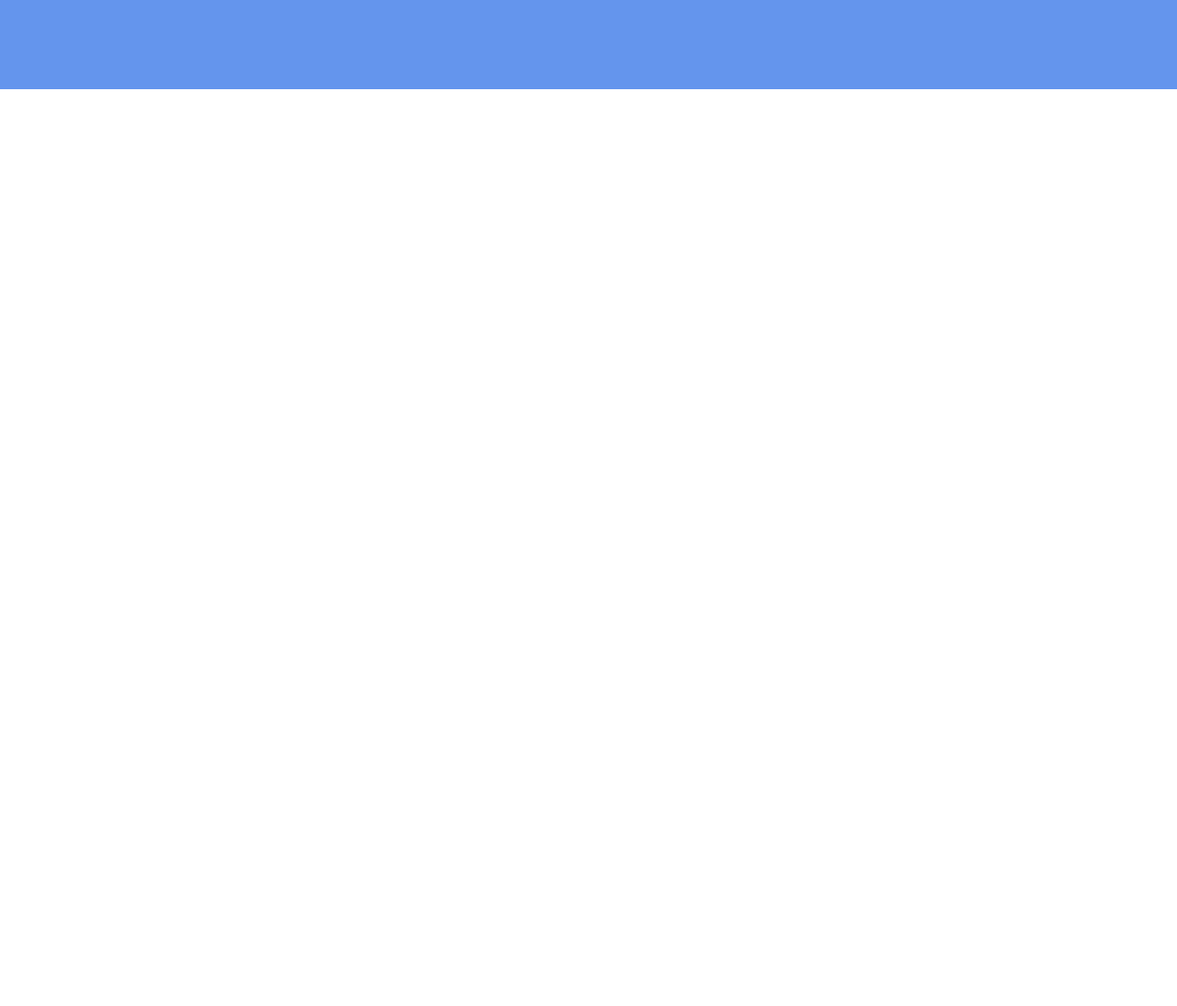
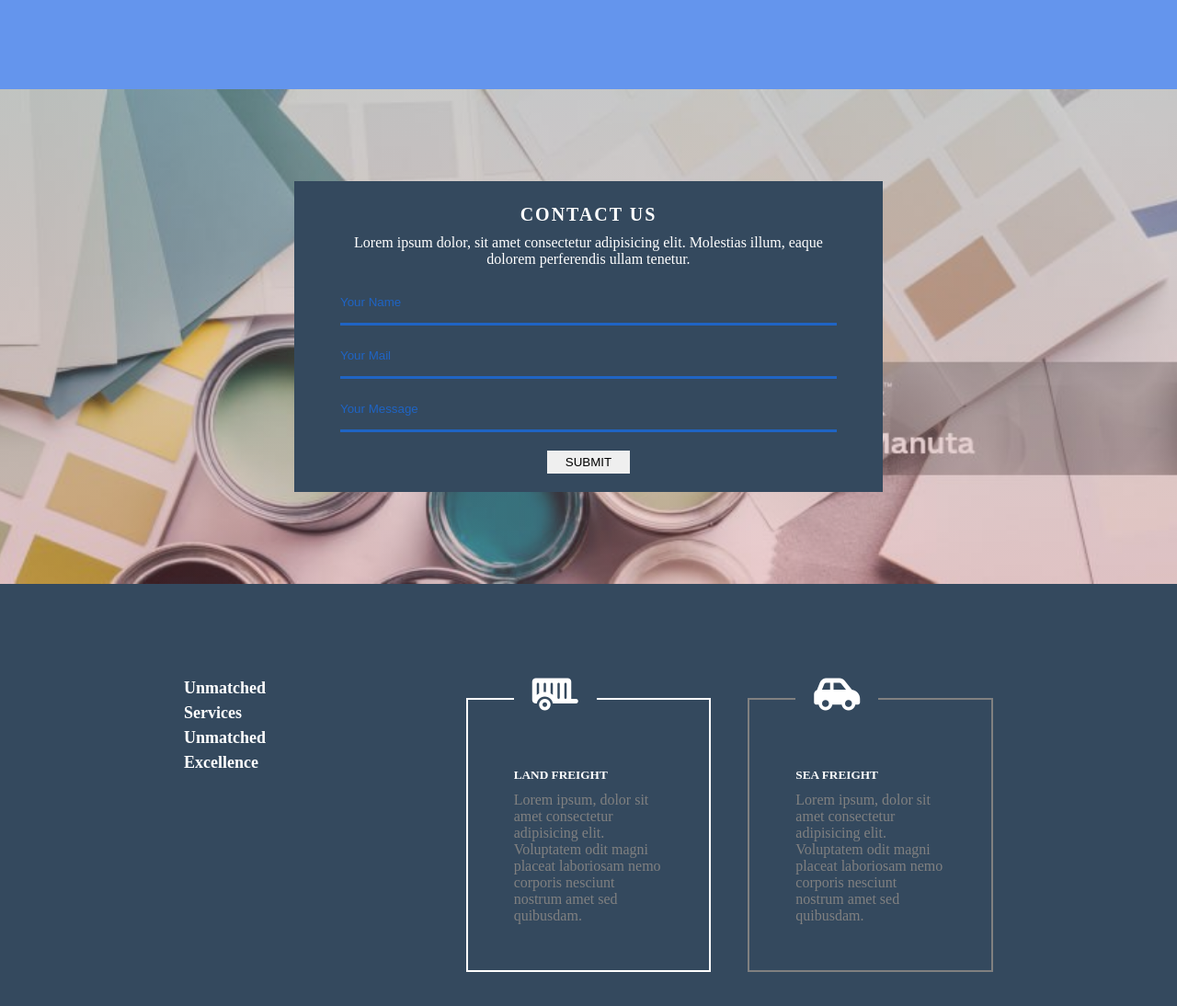
Before and after one commit to codingshikhbo/first-responsible-website, a plain HTML site: page index.html in a window 1280 px wide. Shown: the part 3175-4269 px from the top of the page at 92% size. Before the commit the page ends 3272 px from the top, so only its background shows below. Drawn offline with Linux system fonts and the light colour scheme.

Commit message:
contact match

```diff
--- a/index.html
+++ b/index.html
@@ -139,6 +139,52 @@
                 </div>
             </div>
         </section>
+        <!-- fifth contact section  -->
+        <section id="contact-section">
+            <form>
+                <h2>CONTACT US</h2>
+                <p>Lorem ipsum dolor, sit amet consectetur adipisicing elit. Molestias illum, eaque dolorem perferendis ullam tenetur.</p>
+                <input class="form-input" type="text" placeholder="Your Name">
+                <input class="form-input" type="email" placeholder="Your Mail">
+                <input class="form-input" type="text" placeholder="Your Message">
+                <input class="form-btn" type="button" value="SUBMIT">
+            </form>
+
+        </section>
+        <!-- match area section start  -->
+        <section class="match-section">
+            <div class="match-area-parent">
+                <div class="first-single-match">
+                    <h2>Unmatched <br> Services <br> Unmatched <br> Excellence</h2>
+                </div>
+                <fieldset class="single-match">
+                    <legend><i class="fas fa-trailer"></i></legend>
+                    <h5>LAND FREIGHT</h5>
+                    <P>Lorem ipsum, dolor sit amet consectetur adipisicing elit. Voluptatem odit magni placeat laboriosam nemo corporis nesciunt nostrum amet sed quibusdam.</P>
+                </fieldset>
+                <fieldset class="single-match">
+                    <legend><i class="fas fa-car-side"></i></legend>
+                    <h5>SEA FREIGHT</h5>
+                    <P>Lorem ipsum, dolor sit amet consectetur adipisicing elit. Voluptatem odit magni placeat laboriosam nemo corporis nesciunt nostrum amet sed quibusdam.</P>
+                </fieldset>
+                <fieldset class="single-match">
+                    <legend><i class="fas fa-plane-departure"></i></legend>
+                    <h5>AIR FREIGHT</h5>
+                    <P>Lorem ipsum, dolor sit amet consectetur adipisicing elit. Voluptatem odit magni placeat laboriosam nemo corporis nesciunt nostrum amet sed quibusdam.</P>
+                </fieldset>
+                <fieldset class="single-match">
+                    <legend><i class="fas fa-paper-plane"></i></legend>
+                    <h5>FROJECT CARCO</h5>
+                    <P>Lorem ipsum, dolor sit amet consectetur adipisicing elit. Voluptatem odit magni placeat laboriosam nemo corporis nesciunt nostrum amet sed quibusdam.</P>
+                </fieldset>
+                <fieldset class="single-match">
+                    <legend><i class="fas fa-truck"></i></legend>
+                    <h5>SHIPPING AGENCY</h5>
+                    <P>Lorem ipsum, dolor sit amet consectetur adipisicing elit. Voluptatem odit magni placeat laboriosam nemo corporis nesciunt nostrum amet sed quibusdam.</P>
+                </fieldset>
+            </div>
+
+        </section>
 
     </main>
 
--- a/style.css
+++ b/style.css
@@ -258,6 +258,98 @@ header{
     margin: 10px 0;
     display: inline-block;
 }
+/* fourth advice section end  */
+#contact-section{
+    background-image: linear-gradient(rgba(128, 128, 128, 0.356), rgba(205, 92, 92, 0.281)), url("images/istock-photo.jpg");
+    background-repeat: no-repeat;
+    background-position: center center;
+    background-size: cover;
+    padding: 100px 0;
+}
+form{
+    background-color: #34495e;
+    width: 50%;
+    margin: 0 auto;
+    padding: 20px 50px;
+}
+form h2{
+    text-align: center;
+    font-size: 20px;
+    padding: 5px 0;
+    letter-spacing: 0.1em;
+    color: white;
+
+}
+form p{
+    text-align: center;
+    padding: 5px;
+    color: white;
+}
+form .form-input{
+    display: block;
+    padding: 15px 0;
+    margin: 10px 0;
+    width: 100%;
+    border: none;
+    background: none;
+    border-bottom: 3px solid #1F64C4;
+    font-size: 1;
+
+}
+form .form-input::placeholder{
+    color: #1F64C4;
+}
+form .form-btn{
+    display: block;
+    margin: 0 auto;
+    margin-top: 20px;
+    padding: 5px 20px;
+    border: none;
+}
+form .form-btn:hover{
+    background-color: green;
+    border: 2px solid yellow;
+    border-radius: 5px;
+    color: white;
+}
+/* match area section start  */
+.match-section{
+    background-color: #34495e;
+
+}
+.match-area-parent{
+    display: grid;
+    grid-template-columns: repeat(3, 1fr);
+    margin-left: 200px;
+    margin-right: 200px;
+    padding: 100px 0;
+    gap: 40px;
+}
+.first-single-match h2{
+    font-size: 18px;
+    color: white;
+    line-height: 1.5;
+}
+.single-match{
+    padding: 50px;
+    border: 2px solid grey;
+}
+.single-match i{
+    font-size: 40px;
+    padding: 0 20px 10px 20px;
+    color: white;
+}
+.single-match P{
+    color: grey;
+}
+.single-match h5{
+    color: white;
+    margin-bottom: 10px;
+
+}
+.single-match:nth-child(2){
+    border: 2px solid white;
+}
 
 
 
@@ -310,6 +402,24 @@ header{
 
     }
     /* advice section end  */
+    /* contact section start  */
+    form{
+        width: 90%;
+        padding: 20px 40px;
+    }
+    /* contact section end  */
+    /* match area start  */
+    .match-area-parent{
+        display: grid;
+        grid-template-columns: repeat(1, 1fr);
+        margin-left: 30px;
+        margin-right: 30px;
+        gap: 10px;
+
+    }
+    .first-single-match h2{
+        text-align: center;
+    }
 
 
 }
@@ -360,6 +470,20 @@ header{
     margin-left: 70px;
     margin-right: 70px;
     }
+    /* contact section start  */
+    form{
+        width: 90%;
+        padding: 10px 30px;
+    }
+    /* form section end  */
+    /* match area start  */
+    .match-area-parent{
+        display: grid;
+        grid-template-columns: repeat(2, 1fr);
+        gap: 20px;
+        margin-left: 60px;
+        margin-right: 60px;
 
+    }
 
 }
```
Also changed, not shown: images/istock-photo.jpg (added).
